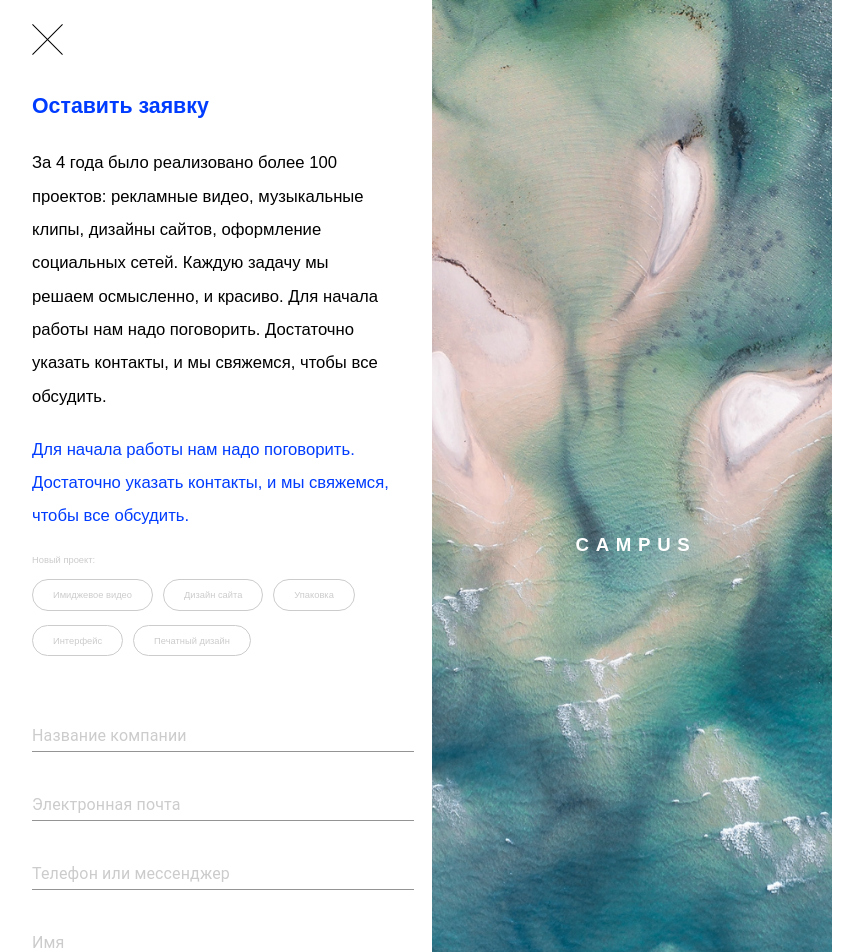
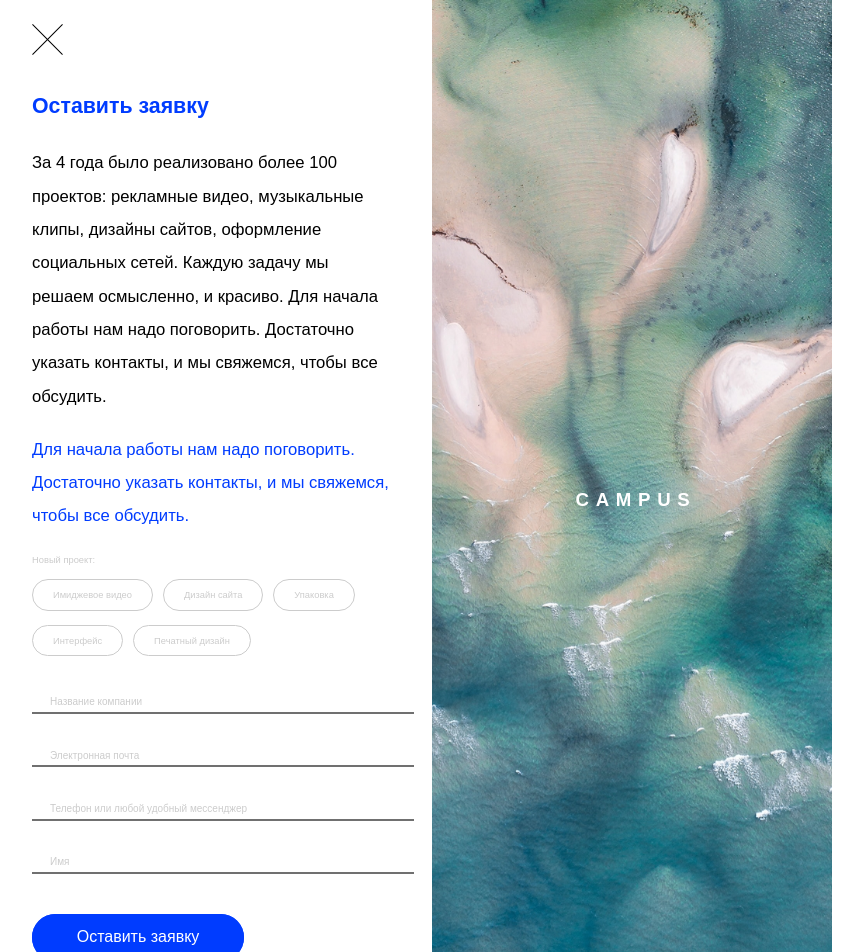
Before and after one commit to Flyingfiish/campusprod-next.js, a Next.js app: page /order in a window 1280 px wide. Shown: the top 952 px of the page, without its empty margins (208-1071 px from the left). Built offline with nearby package versions, Linux system fonts and the light colour scheme.

Commit message:
Text field + formik

```diff
--- a/components/header.js
+++ b/components/header.js
@@ -39,7 +39,6 @@ class Header extends React.Component {
       }
       logoStyle = { textDecoration: "none", color: "white" };
     }
-    console.log(activeStyle);
     return (
       <header
         style={backgroundStyle}
--- a/components/order.js
+++ b/components/order.js
@@ -1,10 +1,10 @@
 import React from "react";
 import Button from "./button";
-import { withStyles } from "@material-ui/core/styles";
-import TextField from "@material-ui/core/TextField";
 import { Modal } from "@material-ui/core";
 import { withRouter } from "next/router";
 import emailjs from "emailjs-com";
+import { Formik } from "formik";
+import * as Yup from "yup";
 
 const errorTypes = {
   companyNameEmpty: "Введите название вашей компании.",
@@ -24,23 +24,26 @@ const types = [
   ["printedDesign", "Печатный дизайн"],
 ];
 
-let underlineColor = "#41B444";
-
-const CssTextField = withStyles({
-  root: {
-    width: "100%",
-    marginTop: "20px",
-    "& label.Mui-focused": {
-      color: "#CCCCCC",
-    },
-    "& label": {
-      color: "#CCCCCC",
-    },
-    "& .MuiInput-underline:after": {
-      borderBottomColor: underlineColor,
-    },
-  },
-})(TextField);
+const FormSchema = Yup.object().shape({
+  companyName: Yup.string()
+    .min(2, "Слишком короткое.")
+    .max(100, "Слишком длинное.")
+    .required("Необходимо заполнить."),
+  email: Yup.string()
+    .max(100, "Слишком длинный.")
+    .email("Неправильный формат e-mail.")
+    .required("Необходимо заполнить."),
+  phone: Yup.string()
+    .max(15, "Слишком длинный.")
+    .matches(
+      /^((8|\+374|\+994|\+995|\+375|\+7|\+380|\+38|\+996|\+998|\+993)[\- ]?)?\(?\d{3,5}\)?[\- ]?\d{1}[\- ]?\d{1}[\- ]?\d{1}[\- ]?\d{1}[\- ]?\d{1}(([\- ]?\d{1})?[\- ]?\d{1})?$/,
+      "Неправильный формат номера."
+    )
+    .required("Необходимо заполнить."),
+  clientName: Yup.string()
+    .max(100, "Слишком длинное.")
+    .required("Необходимо заполнить."),
+});
 
 class Order extends React.Component {
   state = {
@@ -51,12 +54,6 @@ class Order extends React.Component {
     printedDesign: false,
 
     serverError: false,
-    companyNameEmptyError: false,
-    emailEmptyError: false,
-    emailWrongFormatError: false,
-    phoneEmptyError: false,
-    phoneWrongFormatError: false,
-    clientNameEmptyError: false,
     projectTypeEmptyError: false,
     requestSucceess: false,
     isModalOpen: false,
@@ -76,66 +73,19 @@ class Order extends React.Component {
     }
   }
 
-  validateEmail(email) {
-    const re = /^[\w-\.]+@[\w-]+\.[a-z]{2,4}$/i;
-    return re.test(email);
-  }
-
-  validatePhone(phone) {
-    const re = /^(\s*)?(\+)?([- _():=+]?\d[- _():=+]?){10,14}(\s*)?$/;
-    return re.test(phone);
-  }
-
-  clearErrors() {
-    this.setState({
-      companyNameEmptyError: false,
-      emailEmptyError: false,
-      emailWrongFormatError: false,
-      phoneEmptyError: false,
-      phoneWrongFormatError: false,
-      clientNameEmptyError: false,
-      projectTypeEmptyError: false,
-    });
-  }
-
   async handleMakeOrder() {
     this.setState({ serverError: false });
     this.setState({ requestSucceess: false });
-    this.clearErrors();
     const companyName = document.getElementById("companyName").value;
     const email = document.getElementById("email").value;
     const phone = document.getElementById("phone").value;
-    const clientName = document.getElementById("name").value;
+    const clientName = document.getElementById("clientName").value;
     let projectTypes = [];
     types.forEach((item) => {
       if (this.state[item[0]]) projectTypes.push(item[1]);
     });
     let error = false;
 
-    if (companyName === "") {
-      this.setState({ companyNameEmptyError: true });
-      error = true;
-    }
-    if (email === "") {
-      this.setState({ emailEmptyError: true });
-      error = true;
-    }
-    if (!this.validateEmail(email)) {
-      this.setState({ emailWrongFormatError: true });
-      error = true;
-    }
-    if (phone === "") {
-      this.setState({ phoneEmptyError: true });
-      error = true;
-    }
-    if (!this.validatePhone(phone)) {
-      this.setState({ phoneWrongFormatError: true });
-      error = true;
-    }
-    if (clientName === "") {
-      this.setState({ clientNameEmptyError: true });
-      error = true;
-    }
     if (projectTypes.length === 0) {
       this.setState({
         projectTypeEmptyError: true,
@@ -172,6 +122,12 @@ class Order extends React.Component {
     }
   }
 
+  clearErrors() {
+    this.setState({
+      projectTypeEmptyError: false,
+    });
+  }
+
   error = (text) => {
     return (
       <div
@@ -180,7 +136,8 @@ class Order extends React.Component {
           color: "#FE0202",
           fontWeight: "normal",
           marginTop: "10px",
-        }}>
+        }}
+      >
         {text}
       </div>
     );
@@ -200,6 +157,8 @@ class Order extends React.Component {
   }
 
   render() {
+    //##########################################################################################################
+
     let serverError = "";
     if (this.state.serverError)
       serverError = (
@@ -229,7 +188,8 @@ class Order extends React.Component {
               ? "order-type-button checked"
               : "order-type-button"
           }
-          onClick={() => this.handleChangeType.call(this, item[0])}>
+          onClick={() => this.handleChangeType.call(this, item[0])}
+        >
           <div className="order-type-button-hover"></div>
           <p>{item[1]}</p>
         </div>
@@ -253,7 +213,8 @@ class Order extends React.Component {
             open={false}
             children={result}
             isOpen={this.state.isModalOpen}
-            onClose={() => this.handleModal()}></Modal>
+            onClose={() => this.handleModal()}
+          ></Modal>
           <div className="leftColumn">
             {close}
             <h2 className="blue">Оставить заявку</h2>
@@ -275,52 +236,112 @@ class Order extends React.Component {
                 ? this.error(errorTypes.projectTypeEmpty)
                 : null}
             </div>
-            <div className="input-fields">
-              <CssTextField
+
+            <Formik
+              initialValues={{
+                companyName: "",
+                email: "",
+                phone: "",
+                clientName: "",
+              }}
+              validationSchema={FormSchema}
+              onSubmit={() => this.handleMakeOrder.call(this)}
+            >
+              {({
+                values,
+                errors,
+                touched,
+                handleChange,
+                handleBlur,
+                handleSubmit,
+                isSubmitting,
+                /* and other goodies */
+              }) => (
+                <form onSubmit={handleSubmit} className="input-fields">
+                  <div className="input-data">
+                    <input
                       id="companyName"
-                label="Название компании"
-                fullWidth={true}
-                margin={"dense"}></CssTextField>
-              {this.state.companyNameEmptyError
-                ? this.error(errorTypes.companyNameEmpty)
-                : null}
-              <CssTextField
+                      name="companyName"
+                      type="text"
+                      onChange={handleChange}
+                      onBlur={handleBlur}
+                      value={values.companyName}
+                      required
+                    ></input>
+                    <div
+                      className={
+                        "underline" + true
+                          ? " underline-error"
+                          : " underline-correct"
+                      }
+                    ></div>
+                    <label>Название компании</label>
+                  </div>
+                  <div className="error-text">
+                    {errors.companyName &&
+                      touched.companyName &&
+                      errors.companyName}
+                  </div>
+                  <div className="input-data">
+                    <input
                       id="email"
-                label="Электронная почта"
-                fullWidth={true}
-                margin={"dense"}></CssTextField>
-              {this.state.emailEmptyError
-                ? this.error(errorTypes.emailEmpty)
-                : null}
-              {this.state.emailWrongFormatError
-                ? this.error(errorTypes.emailWrongFormat)
-                : null}
-              <CssTextField
+                      name="email"
+                      type="text"
+                      onChange={handleChange}
+                      onBlur={handleBlur}
+                      value={values.email}
+                      required
+                    ></input>
+                    <div className="underline"> </div>
+                    <label>Электронная почта</label>
+                  </div>
+                  <div className="error-text">
+                    {errors.email && touched.email && errors.email}
+                  </div>
+                  <div className="input-data">
+                    <input
                       id="phone"
-                label="Телефон или мессенджер"
-                fullWidth={true}
-                margin={"dense"}></CssTextField>
-              {this.state.phoneEmptyError
-                ? this.error(errorTypes.phoneEmpty)
-                : null}
-              {this.state.phoneWrongFormatError
-                ? this.error(errorTypes.phoneWrongFormat)
-                : null}
-              <CssTextField
-                id="name"
-                label="Имя"
-                fullWidth={true}
-                margin={"dense"}></CssTextField>
-              {this.state.clientNameEmptyError
-                ? this.error(errorTypes.clientNameEmpty)
-                : null}
+                      name="phone"
+                      type="text"
+                      onChange={handleChange}
+                      onBlur={handleBlur}
+                      value={values.phone}
+                      required
+                    ></input>
+                    <div className="underline"> </div>
+                    <label>Телефон или любой удобный мессенджер</label>
+                  </div>
+                  <div className="error-text">
+                    {errors.phone && touched.phone && errors.phone}
+                  </div>
+                  <div className="input-data">
+                    <input
+                      id="clientName"
+                      name="clientName"
+                      type="text"
+                      onChange={handleChange}
+                      onBlur={handleBlur}
+                      value={values.clientName}
+                      required
+                    ></input>
+                    <div className="underline"> </div>
+                    <label>Имя</label>
+                  </div>
+                  <div className="error-text">
+                    {errors.clientName &&
+                      touched.clientName &&
+                      errors.clientName}
                   </div>
                   <div
                     className="makeOrder"
-              onClick={() => this.handleMakeOrder.call(this)}>
+                    onClick={handleSubmit}
+                  >
                     <Button text="Оставить заявку" fontWeight="500"></Button>
                   </div>
                   {serverError}
+                </form>
+              )}
+            </Formik>
           </div>
           <div
             className="rightColumn company"
@@ -329,7 +350,8 @@ class Order extends React.Component {
               backgroundRepeat: "no-repeat",
               backgroundSize: "cover",
               backgroundPosition: "center",
-            }}>
+            }}
+          >
             <b>CAMPUS</b>
           </div>
         </div>
--- a/components/videoCase.js
+++ b/components/videoCase.js
@@ -98,9 +98,9 @@ class VideoCase extends React.Component {
                   transform="translate(41.937 7.307) rotate(135)"
                   fill="rgba(0,0,0,0)"
                   stroke="#fff"
-                  stroke-linecap="round"
-                  stroke-linejoin="round"
-                  stroke-width="1"
+                  strokeLinecap="round"
+                  strokeLinejoin="round"
+                  strokeWidth="1"
                 />
                 <line
                   x2="10.334"
--- a/components/videoSelector.js
+++ b/components/videoSelector.js
@@ -149,7 +149,6 @@ class VideoSelector extends React.Component {
   }
 
   setClassNames() {
-    console.log(this.props.links.length);
     for (let i = 0; i < this.props.links.length; i++) {
       if (i === 0) {
         this.classNames.push("");
--- a/package.json
+++ b/package.json
@@ -12,11 +12,13 @@
     "@sendgrid/mail": "^7.2.5",
     "contentful": "^7.14.8",
     "emailjs-com": "^2.6.3",
+    "formik": "^2.2.5",
     "mongoose": "^5.10.3",
     "next": "9.5.3",
     "next-connect": "^0.9.0",
     "react": "16.13.1",
     "react-dom": "16.13.1",
-    "react-modal": "^3.11.2"
+    "react-modal": "^3.11.2",
+    "yup": "^0.29.3"
   }
 }
--- a/pages/_app.js
+++ b/pages/_app.js
@@ -15,6 +15,7 @@ import "../styles/video.css";
 import "../styles/videoSelector.css";
 import "../styles/videoCase.css";
 import "../styles/privacyPolicy.css";
+import "../styles/textField.css";
 import Document, { Html, Head, Main, NextScript } from "next/document";
 
 function MyApp({ Component, pageProps }) {
@@ -24,7 +25,8 @@ function MyApp({ Component, pageProps }) {
         <Head>
           <link
             href="https://fonts.googleapis.com/css2?family=Montserrat:wght@100;200;300;400;500;600;700;800;900&display=swap"
-            rel="stylesheet"></link>
+            rel="stylesheet"
+          ></link>
         </Head>
       </Html>
     </Component>
--- a/pages/portfolio/[id].js
+++ b/pages/portfolio/[id].js
@@ -38,12 +38,10 @@ export async function getServerSideProps({ params }) {
   let cases = entry;
   let loaded = false;
 
-  console.log(cases.description);
 
   if (cases) {
     loaded = true;
   }
-  console.log(cases);
   // By returning { props: posts }, the Blog component
   // will receive `posts` as a prop at build time
   return {
--- /dev/null
+++ b/styles/textField.css
@@ -0,0 +1,97 @@
+.input-data {
+  height: 2.083vw;
+  width: 100%;
+  position: relative;
+  margin: 2.083vw 0 0 0;
+}
+
+.input-data input {
+  height: 100%;
+  width: 100%;
+  border: none;
+  border-bottom: 2px solid #707070;
+  font-size: 0.78125vw;
+  color: black;
+  padding-left: 1.40625vw;
+}
+
+.input-data input:valid ~ label,
+.input-data input:focus ~ label {
+  transform: translateY(-1.04166vw);
+  font-size: 0.677vw;
+}
+
+.input-data label {
+  position: absolute;
+  bottom: 0.52083vw;
+  left: 1.40625vw;
+  font-size: 0.78125vw;
+  color: #cccccc;
+  pointer-events: none;
+  transition: all 86ms ease;
+}
+
+.input-data .underline {
+  position: absolute;
+  bottom: 0px;
+  height: 2px;
+  width: 100%;
+}
+
+.input-data .underline:before {
+  position: absolute;
+  content: "";
+  height: 100%;
+  width: 100%;
+  transform: scale(0);
+  transition: 300ms;
+}
+
+.input-data .underline-error:before {
+  transform: translateY(-1.04166vw);
+  font-size: 0.677vw;
+  transform: scale(1);
+  background: red;
+}
+
+.input-data .underline-correct:before {
+  transform: translateY(-1.04166vw);
+  font-size: 0.677vw;
+  transform: scale(1);
+  background: greenyellow;
+}
+
+.input-fields .error-text {
+  margin-top: 1.041vw;
+  color: #fe0202;
+  font-size: 13px;
+  padding-left: 1.40625vw;
+}
+
+@media screen and (max-width: 850px) {
+  .input-data {
+    height: 23px;
+    margin-top: 30px;
+  }
+
+  .input-data input {
+    font-size: 13px;
+    border-bottom: 2px solid #CCCCCC;
+    padding-bottom: 7px;
+  }
+
+  .input-data label{
+      font-size: 13px;
+  }
+
+  .input-data input:valid ~ label,
+  .input-data input:focus ~ label {
+    transform: translateY(-20px);
+    font-size: 9px;
+  }
+
+  .input-fields .error-text{
+      margin-top: 17px;
+      font-size: 9px;
+  }
+}
```
Also changed, not shown: components/backgroundVideo.js (+3 -7 lines), styles/order.css (+2 -64 lines), 1 other file (tests, documents, lock files or other folders). Lines whose indentation alone changed are shown as unchanged.
